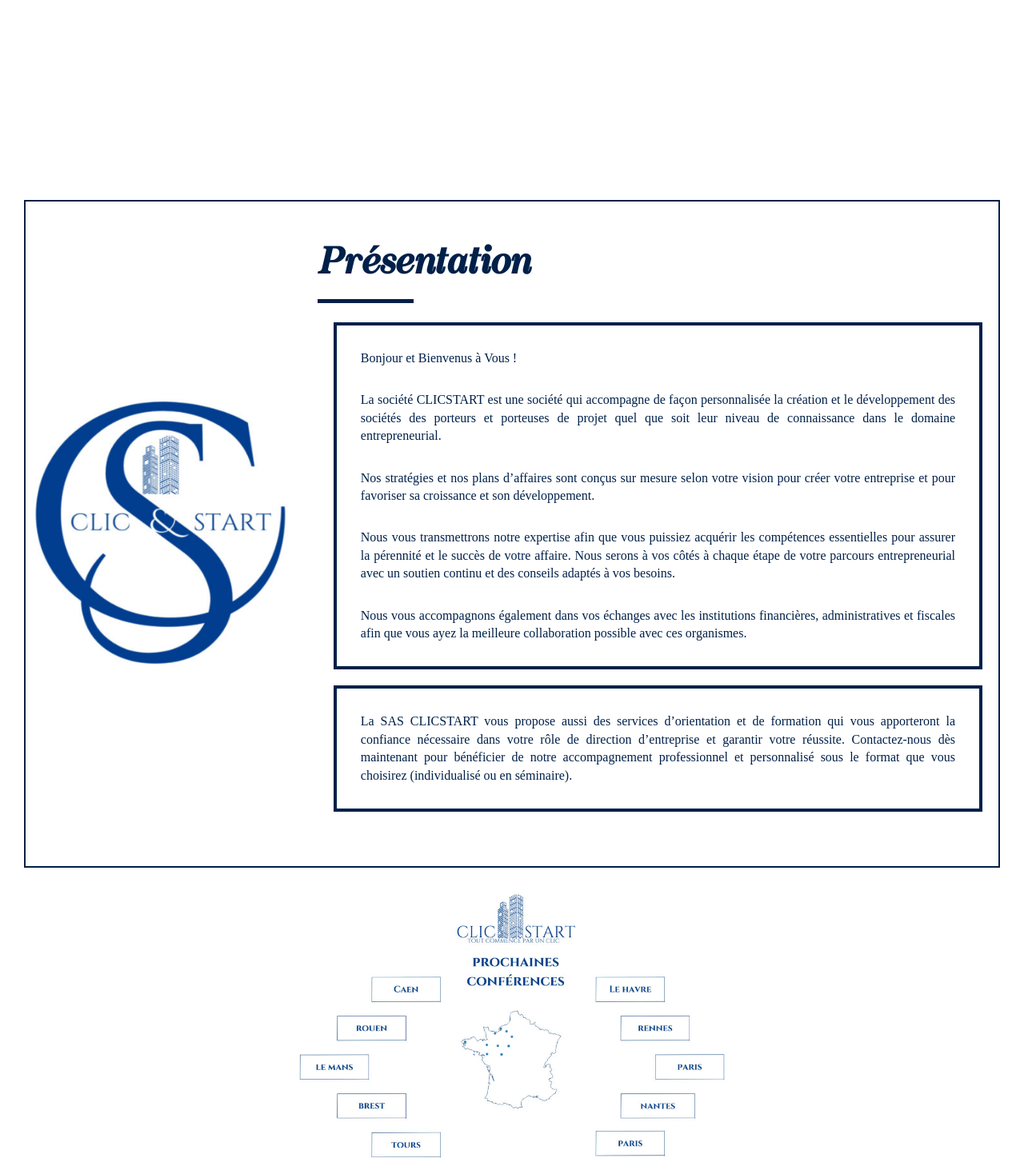
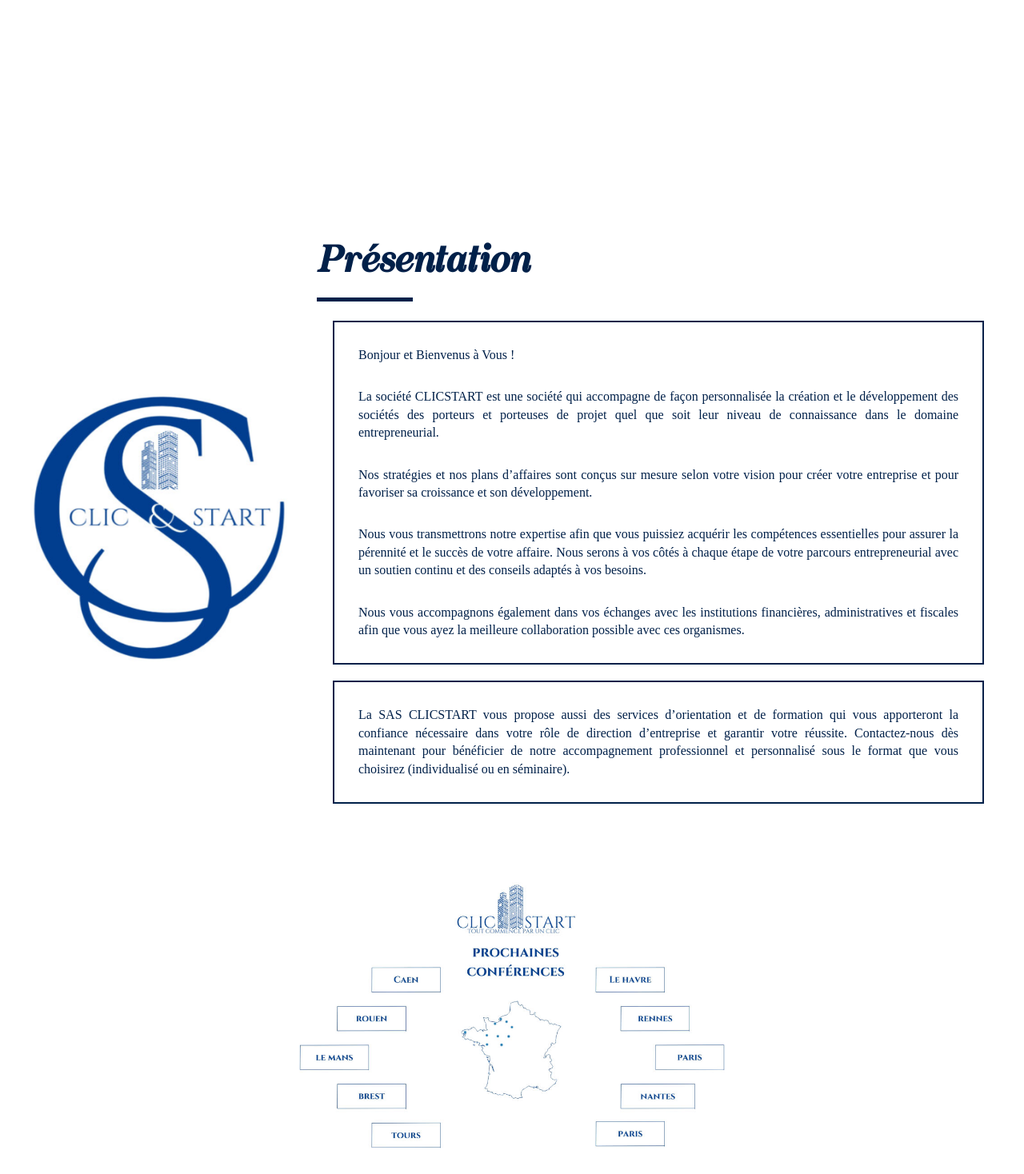
Before and after one commit to Tebayai/clic_start, a PHP site: page / in a window 1280 px wide. Shown: the part 580-2048 px from the top of the page at 80% size. Run offline with PHP 8.4, Linux system fonts and the light colour scheme; some libraries are stand-ins or nearby versions.

Commit message:
modif border

```diff
--- a/main.css
+++ b/main.css
@@ -151,7 +151,6 @@
 .about {
   padding-top: 3rem;
   padding-bottom: 3rem;
-  border: #002049 2px solid;
   margin: 30px;
 }
 
@@ -204,7 +203,7 @@
 }
 
 .texte-presentation{
-  border: 4px solid #002049;
+  border: 2px solid #002049;
   margin: 20px;
 }
 
```
